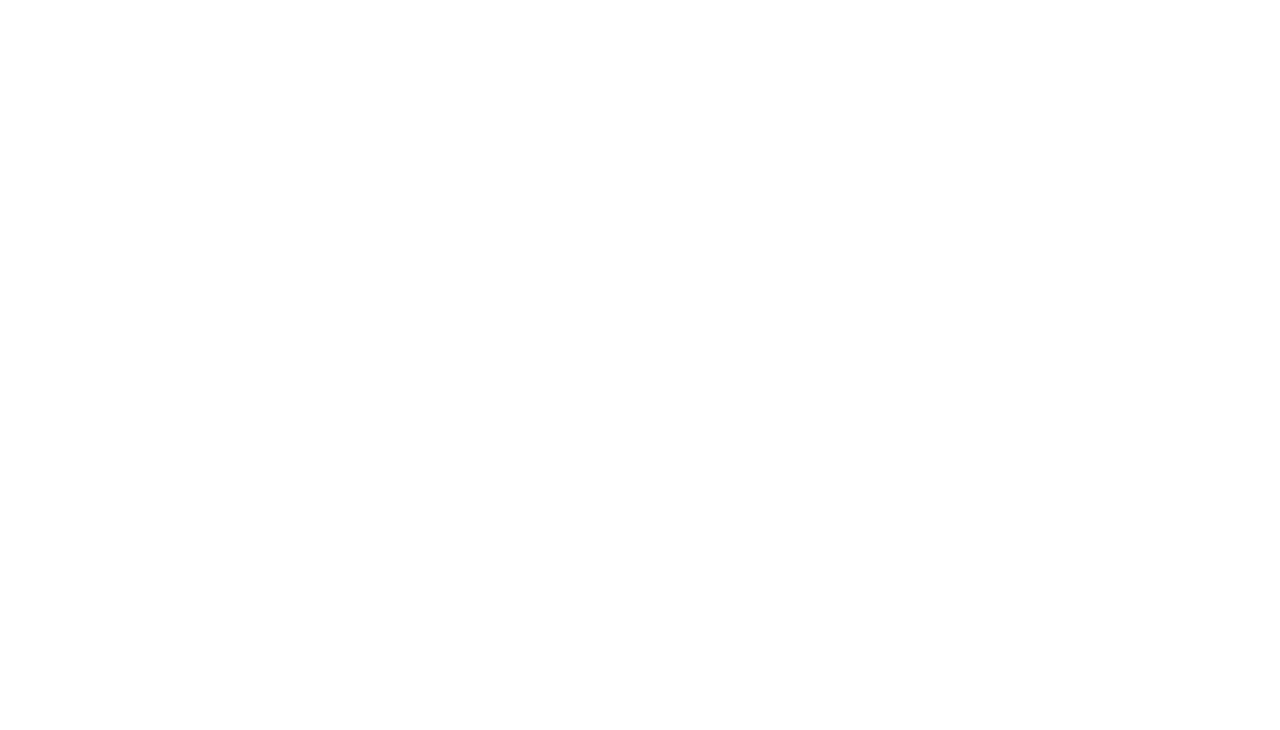
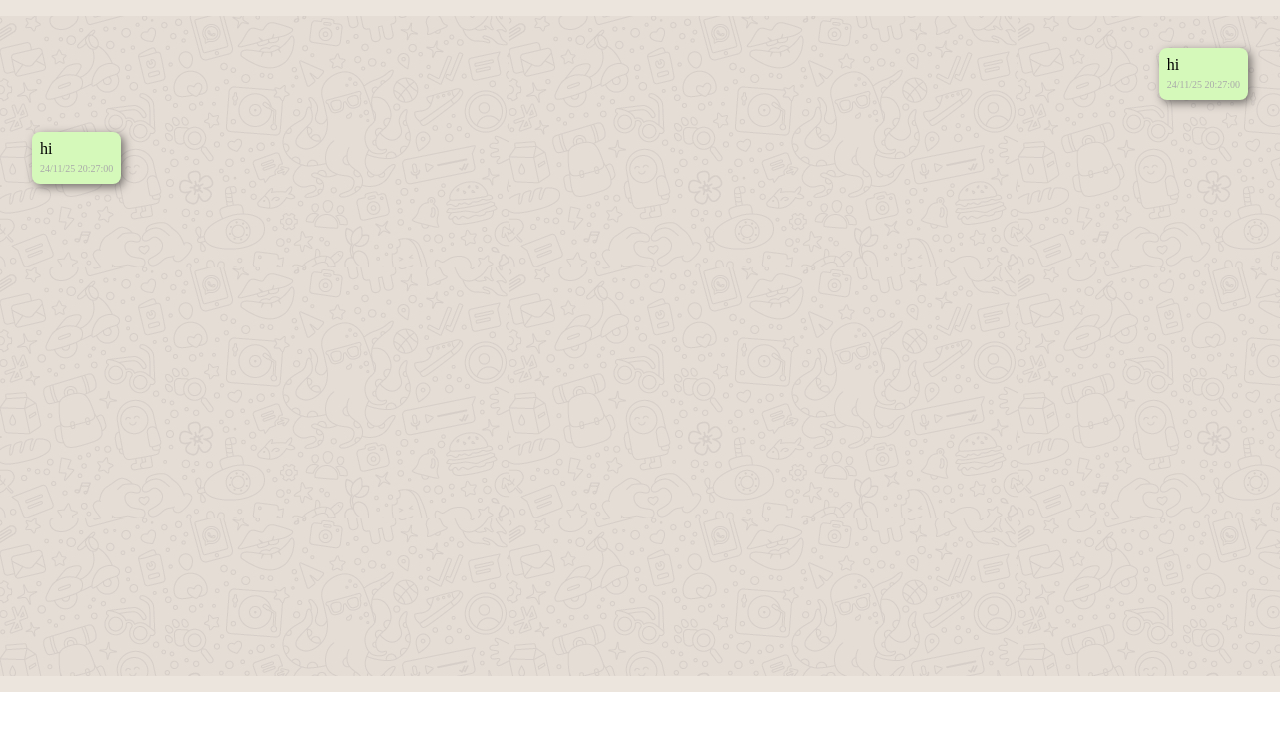
Before and after one commit to Hali2909/Bubblychat, a plain HTML site: page index.html in a window 1280 px wide. Drawn offline with Linux system fonts and the light colour scheme.

Commit message:
changes to the middle box

```diff
--- a/index.html
+++ b/index.html
@@ -4,8 +4,35 @@
     <meta charset="UTF-8">
     <meta name="viewport" content="width=device-width, initial-scale=1.0">
     <title>Bubbly</title>
+    <link rel="icon" type="image/ico" href="img/favicon.ico">
+    <link rel="stylesheet" type="text/css" href="style.css">
 </head>
 <body>
+    <header></header>
+    <div class="chat-box">
+        <div class="chat-row sent">
+            <div class="chat-message">
+                <p>hi</p>
+                <time datetime="24/11/25 20:27:00">
+                    24/11/25 20:27:00
+                </time>
+            </div>
 
+        </div>
+           <div class="chat-row received">
+            <div class="chat-message">
+                <p>hi</p>
+                <time datetime="24/11/25 20:27:00">
+                    24/11/25 20:27:00
+                </time>
+            </div>
+
+        </div>
+    </div>
+
+
+
+
+    <footer></footer>
 </body>
 </html>
--- /dev/null
+++ b/style.css
@@ -0,0 +1,41 @@
+
+* {
+    margin: 0;
+    padding: 0;
+    box-sizing: border-box;
+}
+header,footer {
+    padding: 8px 32px;
+    height: 70;
+    background-color: #ece5dd;
+}
+
+.chat-box {
+    padding: 32px;
+    height: calc(100dvh - 140px) ;
+    background-image: url('img/background.jpg');
+}
+.chat-row {
+    display: flex;
+    margin-bottom: 32px;
+}
+.chat-message {
+    background-color: #d5f9ba;
+    padding: 8px;
+    border-radius: 8px;
+    box-shadow: 3px 3px 10px #00000080;
+}
+
+.chat.row.sent > .chat-message{}
+
+time {
+    font-size: 10px;
+    color: #aaaaaa;
+}
+
+.chat-row.sent {
+    justify-content: flex-end;
+}
+.chat-row.received {
+    justify-content: flex-start;
+}
```
